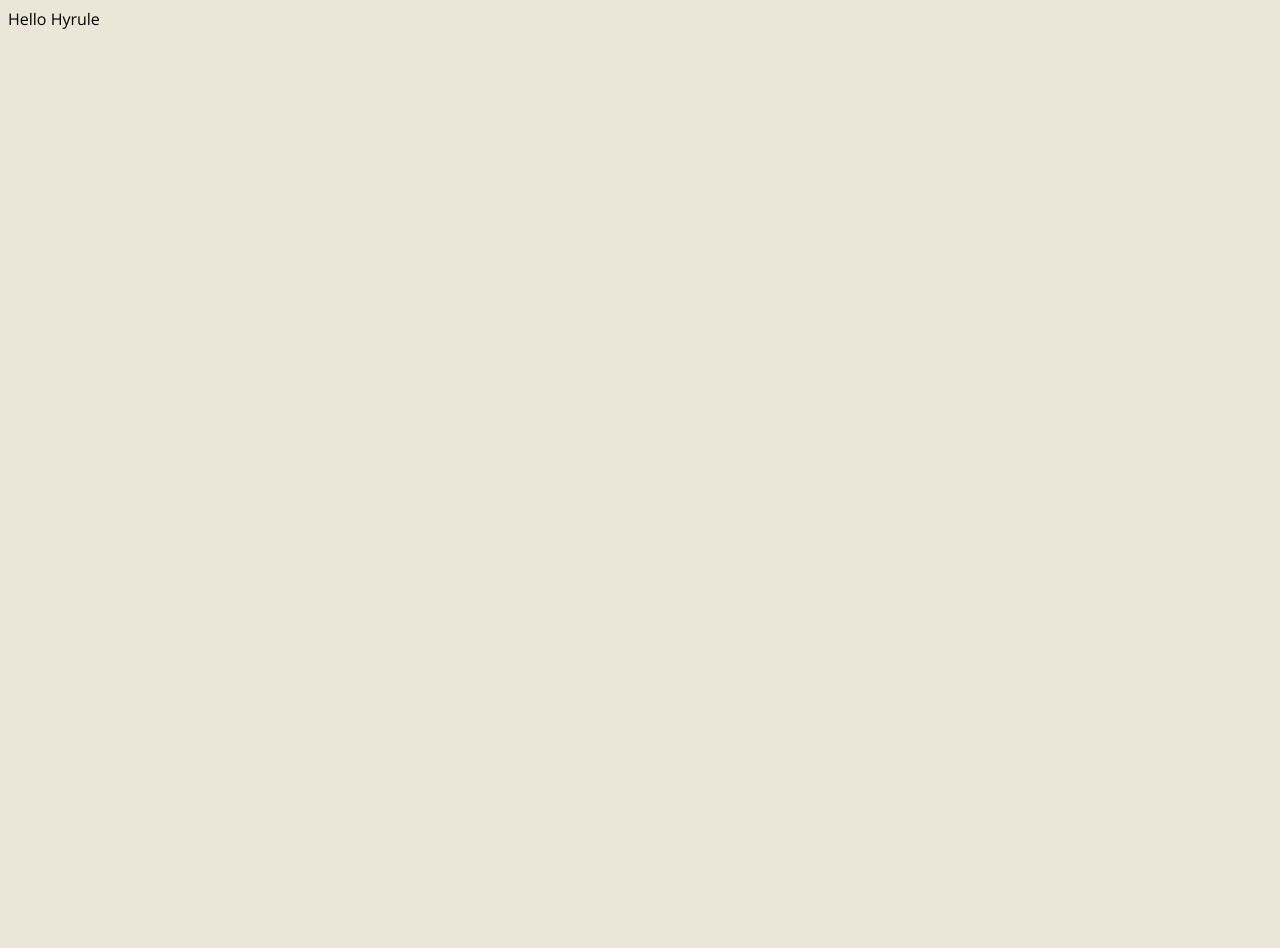
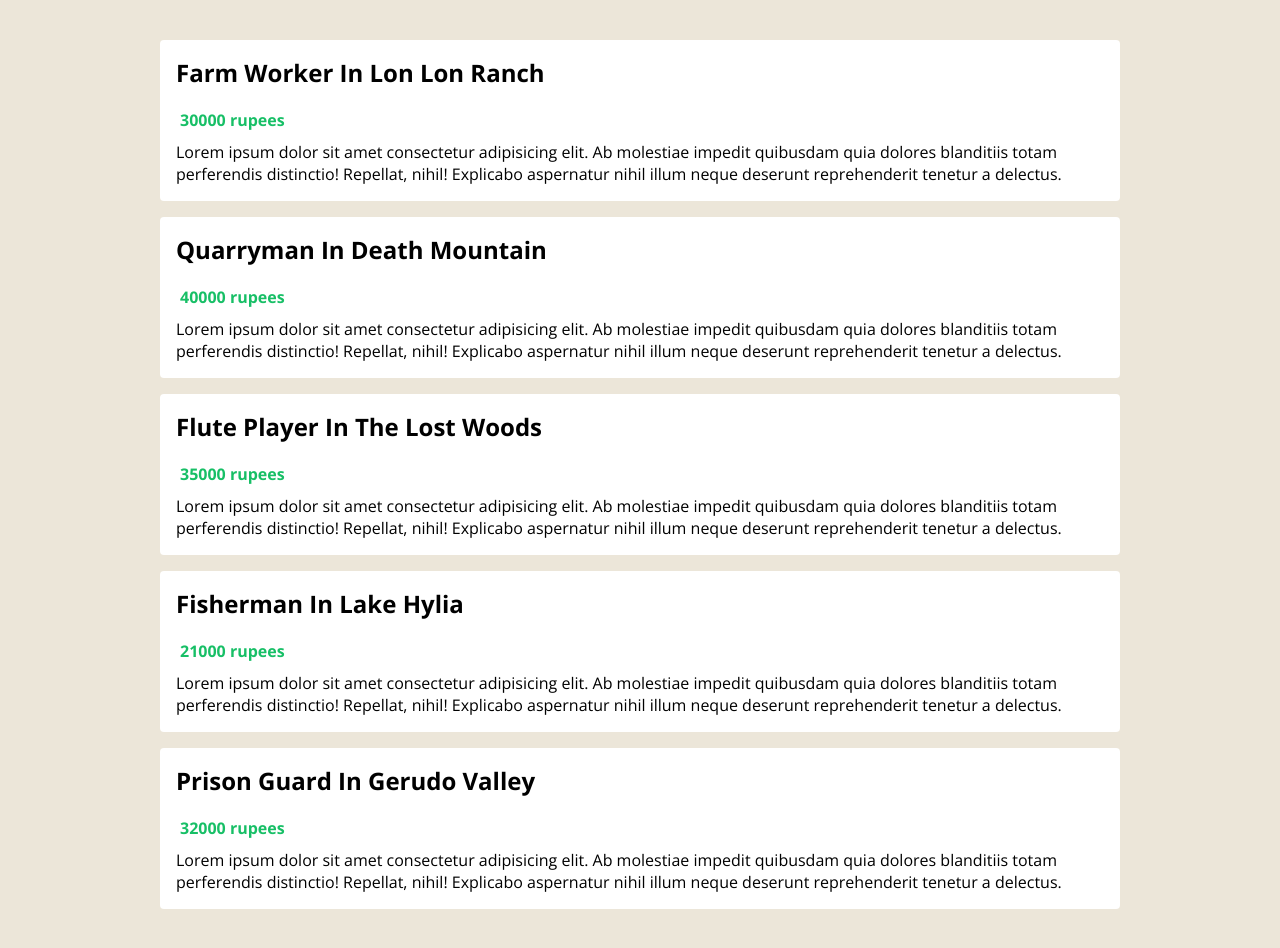
Before and after one commit to edwinboon/hyrule-jobs, a Vue app: page / in a window 1280 px wide. Before the commit the page ends 800 px from the top, so only its background shows below. Built offline with nearby package versions, Linux system fonts and the light colour scheme.

Commit message:
Add new component in combination with TS

```diff
--- a/src/App.vue
+++ b/src/App.vue
@@ -1,14 +1,29 @@
 <template>
  <div class="app">
-   Hello Hyrule
+  <job-list :jobs="jobs" />
  </div>
 </template>
 
 <script lang="ts">
-import { defineComponent } from 'vue';
+import { defineComponent, ref } from 'vue';
+import  JobList from './components/JobList.vue'
+import { Job } from './types/Job'
 
 export default defineComponent({
   name: 'App',
-  components: {}
+  components: {
+    JobList
+  },
+  setup() {
+    const jobs = ref<Job[]>([
+      { title: 'farm worker', location: 'lon lon ranch', salary: 30000, id: '1' },
+      { title: 'quarryman', location: 'death mountain', salary: 40000, id: '2' },
+      { title: 'flute player', location: 'the lost woods', salary: 35000, id: '3' },
+      { title: 'fisherman', location: 'lake hylia', salary: 21000, id: '4' },
+      { title: 'prison guard', location: 'gerudo valley', salary: 32000, id: '5' },
+    ]);
+
+    return { jobs }
+  },
 });
 </script>
--- /dev/null
+++ b/src/components/JobList.vue
@@ -0,0 +1,66 @@
+<template>
+  <div class="job-list">
+    <ul>
+      <li v-for="job in jobs" :key="job.id">
+        <h2>{{ job.title }} in {{ job.location}} </h2>
+        <div class="salary">
+          <p>{{ job.salary }} rupees</p>
+        </div>
+        <div class="description">
+          Lorem ipsum dolor sit amet consectetur adipisicing elit. Ab molestiae impedit quibusdam quia dolores blanditiis totam perferendis distinctio!
+          Repellat, nihil! Explicabo aspernatur nihil illum neque deserunt reprehenderit tenetur a delectus.
+        </div>
+      </li>
+    </ul>
+  </div>
+</template>
+
+<script lang="ts">
+import { defineComponent, PropType} from 'vue'
+import { Job } from '@/types/Job'
+
+export default defineComponent({
+  name: 'JobList',
+  props: {
+    /*
+    * Jobs: all the jobs to list
+    */
+   jobs: {
+     required: true,
+     type: Array as PropType<Job[]>
+   }
+  }
+ })
+</script>
+
+<style scoped>
+  .job-list {
+    max-width: 960px;
+    margin: 40px auto;
+  }
+  .job-list ul {
+    padding: 0;
+  }
+  .job-list li {
+    list-style-type: none;
+    background: white;
+    padding: 16px;
+    margin: 16px 0;
+    border-radius: 4px;
+  }
+  .job-list h2 {
+    margin: 0 0 10px;
+    text-transform: capitalize;
+  }
+  .salary {
+    display: flex;
+  }
+  .salary img {
+    width: 30px;
+  }
+  .salary p {
+    color: #17bf66;
+    font-weight: bold;
+    margin: 10px 4px;
+  }
+</style>
--- /dev/null
+++ b/src/types/Job.ts
@@ -0,0 +1,6 @@
+export interface Job {
+  title: string,
+  location: string,
+  salary: number,
+  id: string
+}
```
